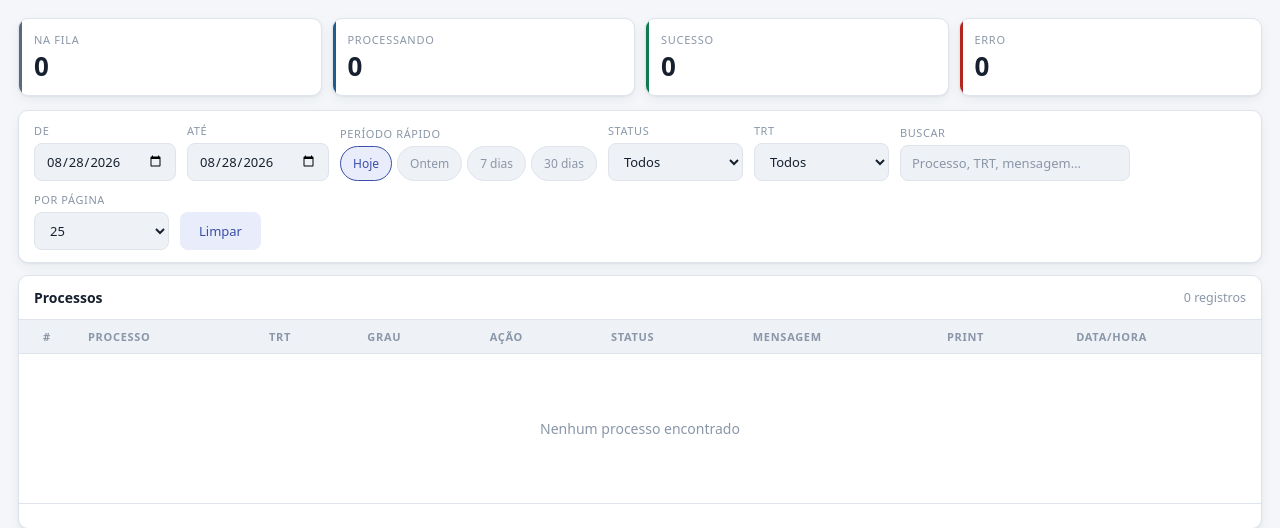
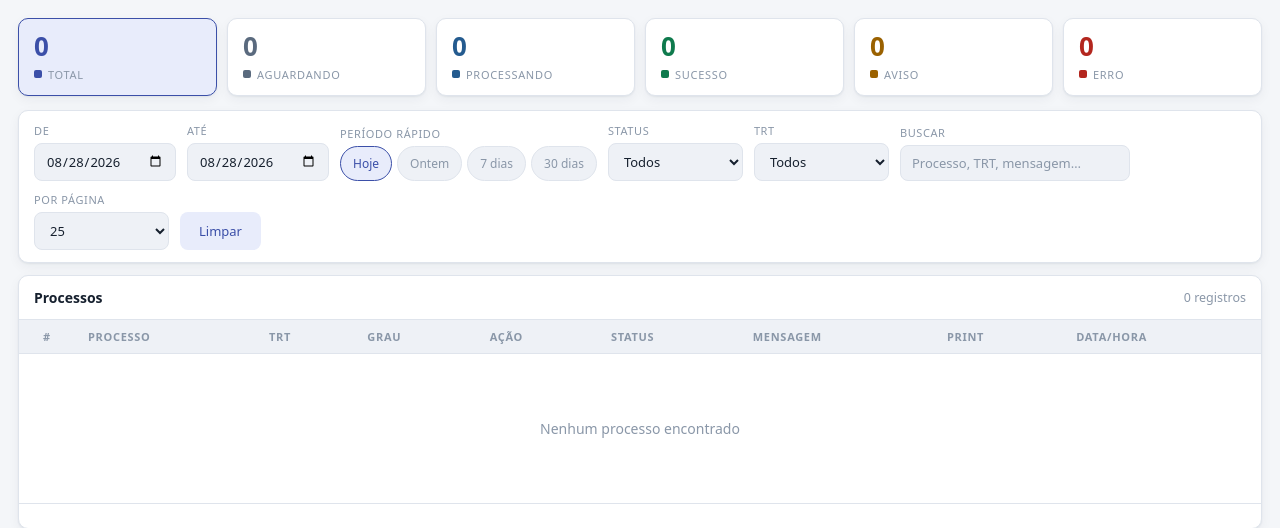
Before and after one commit to LucasWallaceG/api_push_process, a Flask app: page / in a window 1280 px wide. Shown: the part 64-592 px from the top of the page. Run offline with Flask 3, Linux system fonts and the light colour scheme; data comes from the database, SQL or seed files in the repository; data that the repository does not hold is empty.

Commit message:
feat: align dashboard KPI cards with the shared panel standard
The four cards were static markup counting the whole date range, so they
ignored the TRT and processo filters and could not be clicked. They are
now rendered from ORDEM_KPI and share getFiltered() with the table, which
takes an ignorarStatus flag: the cards ARE the breakdown by status, so
filtering by it would zero out every other card. A new renderAll() keeps
cards and table in step -- the local filters used to re-render only the
table.

AVISO gets its own card instead of being summed into Sucesso. With
clickable cards each one has to map 1:1 onto the status dropdown,
otherwise clicking Sucesso would filter fewer rows than the card shows.
Sucesso will therefore read lower than before.

Layout follows the ProtocolaAI and Acervo panels: value on top, label
with the status swatch below, replacing the left colour bar.

Co-Authored-By: Claude Opus 5 (1M context) <noreply@anthropic.com>

```diff
--- a/templates/dashboard.html
+++ b/templates/dashboard.html
@@ -60,15 +60,25 @@
 
     /* ── KPIs ── */
     .kpis{display:grid;grid-template-columns:repeat(auto-fit,minmax(150px,1fr));gap:10px;margin-bottom:14px}
+    /* Mesmo formato do painel do ProtocolaAI e do Acervo: numero grande em cima,
+       rotulo com a bolinha da cor do status embaixo. */
     .kpi{background:var(--surface);border:1px solid var(--line);border-radius:var(--radius);
-         padding:13px 15px;box-shadow:var(--shadow);position:relative;overflow:hidden}
-    .kpi::before{content:"";position:absolute;left:0;top:0;bottom:0;width:3px;background:var(--idle)}
-    .kpi.is-queue::before{background:var(--idle)}
-    .kpi.is-run::before{background:var(--run)}
-    .kpi.is-ok::before{background:var(--ok)}
-    .kpi.is-crit::before{background:var(--crit)}
-    .kpi-label{font-size:11px;text-transform:uppercase;letter-spacing:.7px;color:var(--ink-faint)}
-    .kpi-value{font-size:26px;font-weight:700;line-height:1.15;margin-top:5px;font-variant-numeric:tabular-nums}
+         padding:13px 15px;box-shadow:var(--shadow);
+         width:100%;text-align:left;font-family:inherit;color:inherit;cursor:pointer;
+         transition:border-color .15s,background .15s}
+    .kpi:hover{border-color:var(--accent)}
+    .kpi[aria-pressed="true"]{border-color:var(--accent);background:var(--accent-soft)}
+    .kpi:focus-visible{outline:2px solid var(--accent);outline-offset:2px}
+    .kpi-value{font-size:26px;font-weight:700;line-height:1.15;
+               font-variant-numeric:tabular-nums;color:var(--accent)}
+    .kpi-label{display:flex;align-items:center;gap:6px;margin-top:5px;
+               font-size:11px;text-transform:uppercase;letter-spacing:.7px;color:var(--ink-faint)}
+    .kpi-dot{width:8px;height:8px;border-radius:2px;flex:0 0 auto;background:var(--accent)}
+    .kpi.is-queue .kpi-value{color:var(--idle)}  .kpi.is-queue .kpi-dot{background:var(--idle)}
+    .kpi.is-run   .kpi-value{color:var(--run)}   .kpi.is-run   .kpi-dot{background:var(--run)}
+    .kpi.is-ok    .kpi-value{color:var(--ok)}    .kpi.is-ok    .kpi-dot{background:var(--ok)}
+    .kpi.is-warn  .kpi-value{color:var(--warn)}  .kpi.is-warn  .kpi-dot{background:var(--warn)}
+    .kpi.is-crit  .kpi-value{color:var(--crit)}  .kpi.is-crit  .kpi-dot{background:var(--crit)}
 
     /* ── Filtros ── */
     .panel{background:var(--surface);border:1px solid var(--line);border-radius:var(--radius);box-shadow:var(--shadow)}
@@ -163,25 +173,8 @@
         <a class="btn" href="/docs" target="_blank" rel="noopener">📘 Guia da API</a>
     </header>
 
-    <!-- KPIs -->
-    <div class="kpis">
-        <div class="kpi is-queue">
-            <div class="kpi-label">Na fila</div>
-            <div class="kpi-value" id="kpi-fila">0</div>
-        </div>
-        <div class="kpi is-run">
-            <div class="kpi-label">Processando</div>
-            <div class="kpi-value" id="kpi-processando">0</div>
-        </div>
-        <div class="kpi is-ok">
-            <div class="kpi-label">Sucesso</div>
-            <div class="kpi-value" id="kpi-sucesso">0</div>
-        </div>
-        <div class="kpi is-crit">
-            <div class="kpi-label">Erro</div>
-            <div class="kpi-value" id="kpi-erro">0</div>
-        </div>
-    </div>
+    <!-- KPIs — cards gerados pelo renderKpis(); clicar aplica o filtro de status -->
+    <div class="kpis" id="kpis"></div>
 
     <!-- Filtros -->
     <div class="panel filters">
@@ -342,20 +335,32 @@
             return `${pad(d.getDate())}/${pad(d.getMonth()+1)}/${d.getFullYear()} ${pad(d.getHours())}:${pad(d.getMinutes())}:${pad(d.getSeconds())}`;
         }
 
-        function updateKPIs(registros) {
-            let fila = 0, processando = 0, sucesso = 0, erro = 0;
-            registros.forEach(r => {
-                switch(r.status) {
-                    case 'AGUARDANDO': fila++; break;
-                    case 'PROCESSANDO': processando++; break;
-                    case 'SUCESSO': case 'AVISO': sucesso++; break;
-                    case 'ERRO': erro++; break;
-                }
-            });
-            document.getElementById('kpi-fila').textContent = fila;
-            document.getElementById('kpi-processando').textContent = processando;
-            document.getElementById('kpi-sucesso').textContent = sucesso;
-            document.getElementById('kpi-erro').textContent = erro;
+        // [valor do #filter-status, rotulo, classe de cor]. '' = card Total (limpa o filtro).
+        // Um card por status do <select> — AVISO tem o seu, senao clicar em "Sucesso"
+        // filtraria menos registros do que o proprio card mostra.
+        const ORDEM_KPI = [
+            ['',            'Total',       'is-total'],
+            ['AGUARDANDO',  'Aguardando',  'is-queue'],
+            ['PROCESSANDO', 'Processando', 'is-run'],
+            ['SUCESSO',     'Sucesso',     'is-ok'],
+            ['AVISO',       'Aviso',       'is-warn'],
+            ['ERRO',        'Erro',        'is-crit'],
+        ];
+
+        // Contam sobre o mesmo recorte da tabela, menos o filtro de status: os cards
+        // SAO a quebra por status, entao filtrar por ele zeraria todos os outros.
+        function renderKpis(registros) {
+            const base = getFiltered(registros, true);
+            const porStatus = new Map();
+            base.forEach(r => porStatus.set(r.status, (porStatus.get(r.status) || 0) + 1));
+            const ativo = document.getElementById('filter-status').value;
+            document.getElementById('kpis').innerHTML = ORDEM_KPI.map(([s, rotulo, cls]) => {
+                const n = s ? (porStatus.get(s) || 0) : base.length;
+                return `<button type="button" class="kpi ${cls}" data-s="${s}" aria-pressed="${s === ativo}">
+                    <div class="kpi-value">${n}</div>
+                    <div class="kpi-label"><span class="kpi-dot"></span>${rotulo}</div>
+                </button>`;
+            }).join('');
         }
 
         function populateTRTs(registros) {
@@ -380,8 +385,8 @@
             select.value = current;
         }
 
-        function getFiltered(registros) {
-            const status = document.getElementById('filter-status').value;
+        function getFiltered(registros, ignorarStatus) {
+            const status = ignorarStatus ? '' : document.getElementById('filter-status').value;
             const trt = document.getElementById('filter-trt').value;
             const proc = document.getElementById('filter-processo').value.trim().toLowerCase();
 
@@ -459,6 +464,12 @@
 
         function goPage(p) {
             currentPage = p;
+            renderTable(allData);   // paginar nao muda as contagens: KPIs ficam como estao
+        }
+
+        // Indicadores e tabela leem os mesmos filtros — sempre atualize os dois juntos.
+        function renderAll() {
+            renderKpis(allData);
             renderTable(allData);
         }
 
@@ -486,9 +497,8 @@
                 if (meu !== reqAtual) return;    // resposta velha: descarta
                 allData = json.registros || [];
 
-                updateKPIs(allData);
                 populateTRTs(allData);
-                renderTable(allData);
+                renderAll();
 
                 const now = new Date();
                 const pad = n => String(n).padStart(2, '0');
@@ -518,13 +528,23 @@
 
         // Filtros locais: re-render na tabela ja carregada (sempre volta para a pagina 1)
         ['filter-status', 'filter-trt', 'filter-por-pagina'].forEach(id =>
-            document.getElementById(id).addEventListener('change', () => { currentPage = 1; renderTable(allData); }));
+            document.getElementById(id).addEventListener('change', () => { currentPage = 1; renderAll(); }));
+
+        // KPIs: clicar num card e um atalho para o filtro de status (Total = limpar).
+        // Delegacao porque o renderKpis() recria os botoes a cada render.
+        document.getElementById('kpis').addEventListener('click', e => {
+            const btn = e.target.closest('.kpi');
+            if (!btn) return;
+            document.getElementById('filter-status').value = btn.dataset.s;
+            currentPage = 1;
+            renderAll();
+        });
 
         // Busca com debounce: nao re-renderiza a cada tecla
         let deb;
         document.getElementById('filter-processo').addEventListener('input', () => {
             clearTimeout(deb);
-            deb = setTimeout(() => { currentPage = 1; renderTable(allData); }, 350);
+            deb = setTimeout(() => { currentPage = 1; renderAll(); }, 350);
         });
 
         document.getElementById('btn-limpar').addEventListener('click', clearFilters);
```
